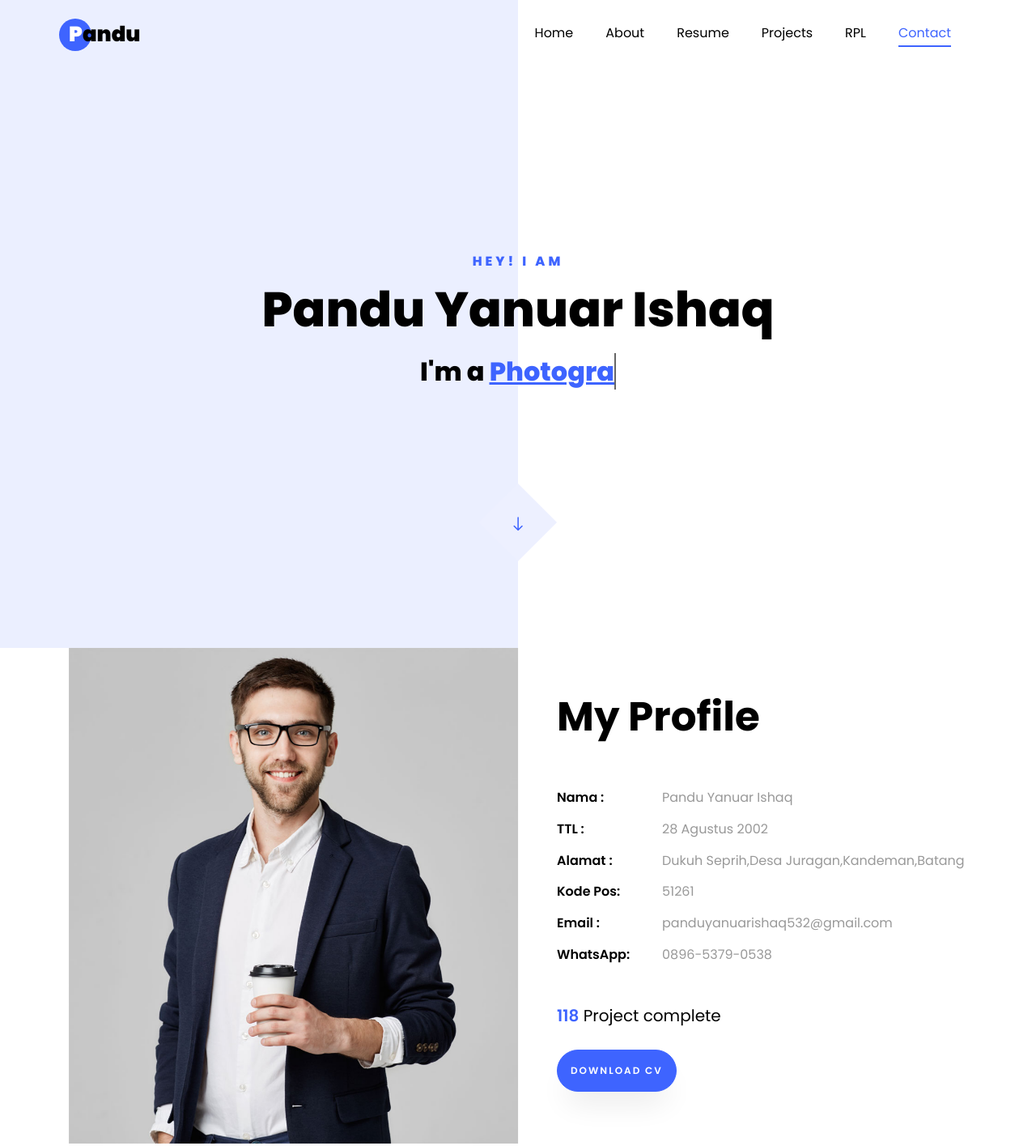
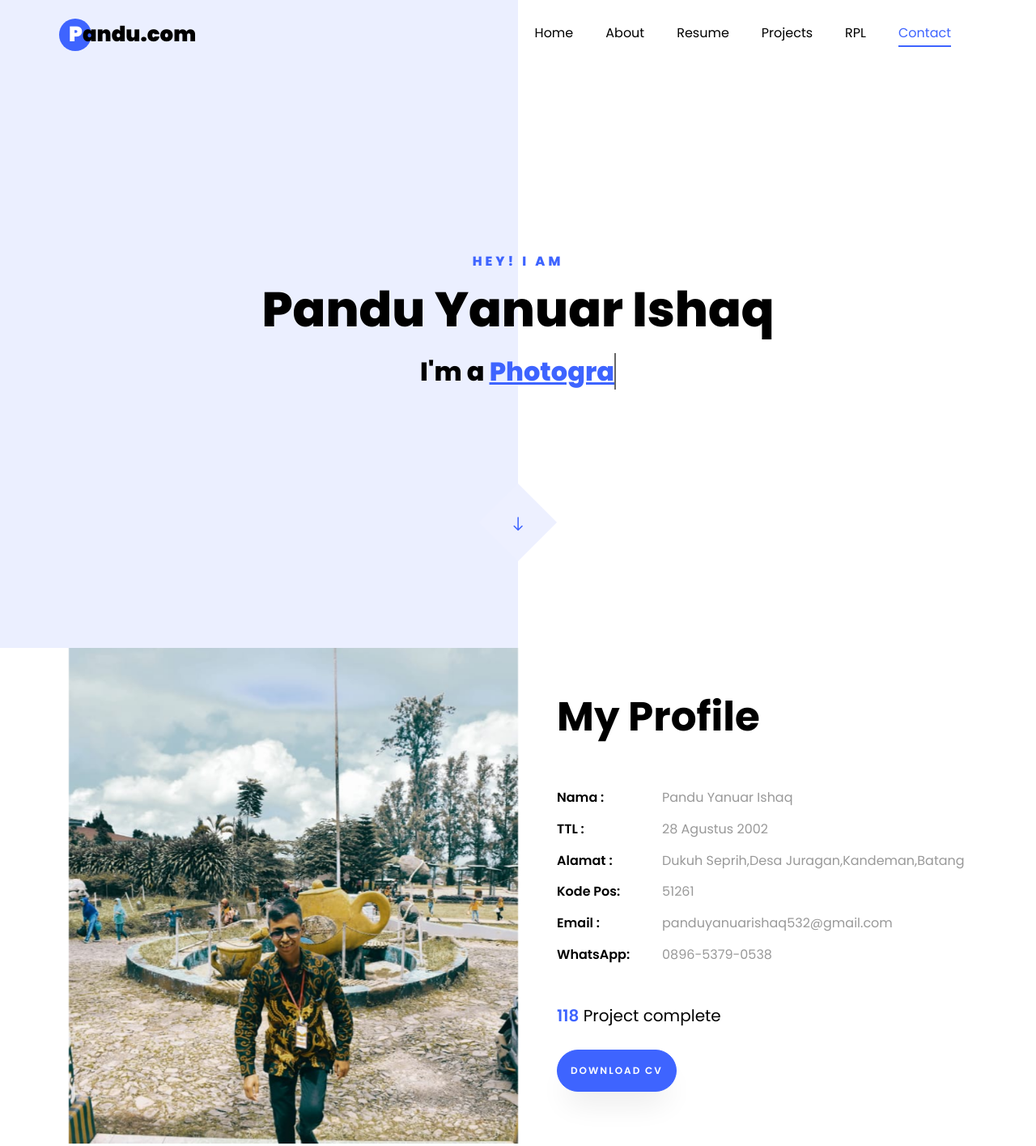
Before and after one commit to pandu532/pandu532.github.io, a plain HTML site: page index.html in a window 1280 px wide. Shown: the top 1415 px of the page at 81% size. Drawn offline with Linux system fonts and the light colour scheme; files whose address does not match are found by name.

Commit message:
Update index.html

```diff
--- a/index.html
+++ b/index.html
@@ -27,7 +27,7 @@
 
     <nav class="navbar navbar-expand-lg navbar-dark ftco_navbar ftco-navbar-light site-navbar-target" id="ftco-navbar">
 	    <div class="container">
-	      <a class="navbar-brand" href="index.html"><span>P</span>andu</a>
+	      <a class="navbar-brand" href="index.html"><span>P</span>andu.com</a>
 	      <button class="navbar-toggler js-fh5co-nav-toggle fh5co-nav-toggle" type="button" data-toggle="collapse" data-target="#ftco-nav" aria-controls="ftco-nav" aria-expanded="false" aria-label="Toggle navigation">
 	        <span class="oi oi-menu"></span> Menu
 	      </button>
@@ -76,7 +76,7 @@
     			<div class="col-md-6 col-lg-6 d-flex">
     				<div class="img-about img d-flex align-items-stretch">
     					<div class="overlay"></div>
-	    				<div class="img d-flex align-self-stretch align-items-center" style="background-image:url(images/about.jpg);">
+	    				<div class="img d-flex align-self-stretch align-items-center" style="background-image:url(images/pp.jpg);">
 	    				</div>
     				</div>
     			</div>
```
